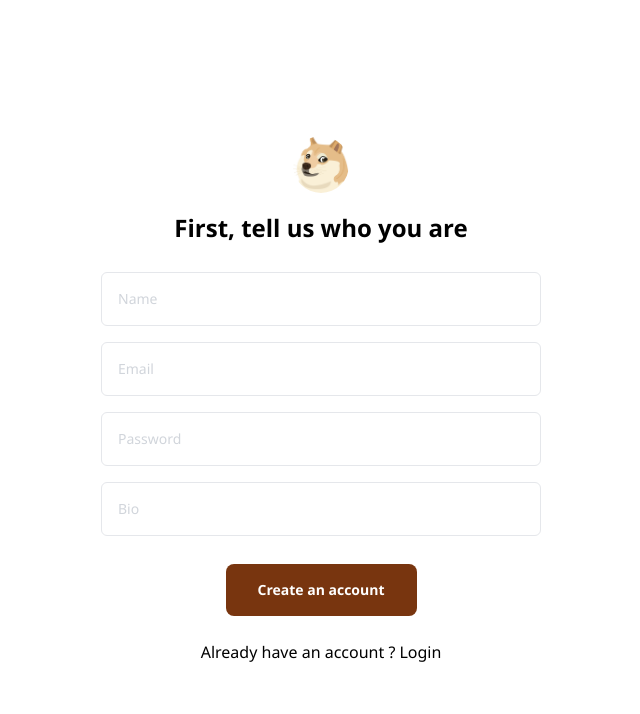
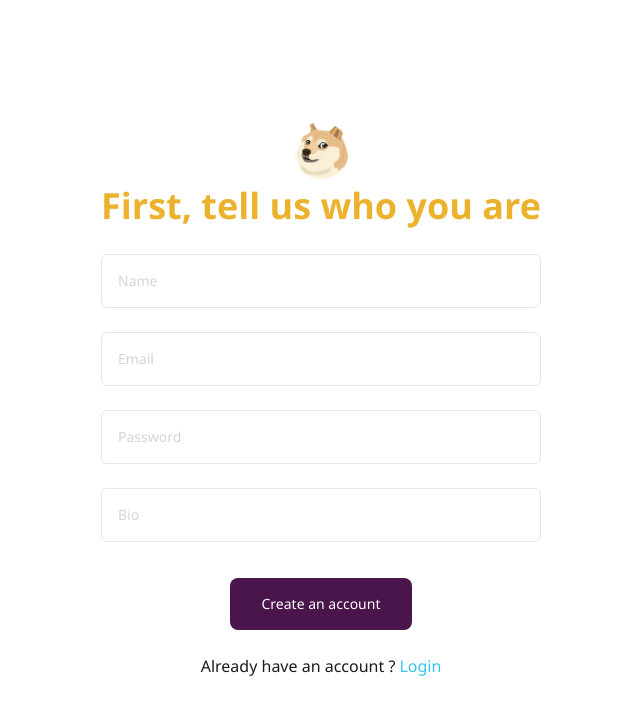
Before and after one commit to YumeT023/chat-app, a Next.js app: page /sign-up in a window 1280 px wide. Shown: the top 714 px of the page, without its empty margins (319-959 px from the left). Built offline with nearby package versions, Linux system fonts and the light colour scheme; no server answers.

Commit message:
feat: slack-yy auth components

```diff
--- a/src/modules/auth/components/AuthForm.tsx
+++ b/src/modules/auth/components/AuthForm.tsx
@@ -29,11 +29,13 @@ export const AuthForm = ({
   return (
     <Flex fullSize center>
       <form onSubmit={handleSubmit} className="w-[30rem] rounded-xl p-5 bg-white">
-        <div className="flex justify-center">
+        <div className="flex justify-center mb-2">
           <Avatar src={doge} />
         </div>
 
-        <div className="text-center text-2xl py-5 font-semibold">{title}</div>
+        <div className="text-center text-4xl pb-3 font-bold text-accent-300">
+          {title}
+        </div>
 
         <div className="w-full pt-2 pb-3">{children}</div>
 
@@ -41,9 +43,9 @@ export const AuthForm = ({
           <Button loading={isLoading}>{submitLabel}</Button>
         </div>
 
-        <div className="text-center pt-6">
+        <div className="text-center pt-6 text-primary-dark">
           <span className="mr-1">{text}</span>
-          <Link href={to} className="hover:underline">
+          <Link href={to} className="hover:underline text-accent-100">
             {label}
           </Link>
         </div>
--- a/src/modules/auth/components/Login.tsx
+++ b/src/modules/auth/components/Login.tsx
@@ -48,7 +48,7 @@ export const Login = () => {
       <InputField
         disabled={isLoading}
         placeholder="Email"
-        my={2}
+        root="my-2"
         error={`${errors.email?.message ?? ""}`}
         {...register("email")}
       />
@@ -56,7 +56,7 @@ export const Login = () => {
         disabled={isLoading}
         placeholder="Password"
         type="password"
-        my={2}
+        root="my-2"
         error={`${errors.password?.message ?? ""}`}
         {...register("password")}
       />
--- a/src/modules/auth/components/SignUp.tsx
+++ b/src/modules/auth/components/SignUp.tsx
@@ -41,26 +41,26 @@ export const SignUp = () => {
     >
       <InputField
         placeholder="Name"
-        my={2}
+        root="my-2"
         error={`${errors.name?.message ?? ""}`}
         {...register("name")}
       />
       <InputField
         placeholder="Email"
-        my={2}
+        root="my-2"
         error={`${errors.email?.message ?? ""}`}
         {...register("email")}
       />
       <InputField
         placeholder="Password"
+        root="my-2"
         type="password"
-        my={2}
         error={`${errors.password?.message ?? ""}`}
         {...register("password")}
       />
       <InputField
         placeholder="Bio"
-        my={2}
+        root="my-2"
         error={`${errors.bio?.message ?? ""}`}
         {...register("bio")}
       />
--- a/src/modules/layout/components/Container.tsx
+++ b/src/modules/layout/components/Container.tsx
@@ -4,8 +4,8 @@ type ContainerProps = PropsWithChildren<{
   className?: string;
 }>;
 
-export const MainContainer = ({children}: ContainerProps) => {
-  return <div className="h-screen">{children}</div>;
+export const MainContainer = ({children, className}: ContainerProps) => {
+  return <div className={`h-screen ${className}`}>{children}</div>;
 };
 
 export const SidebarPanelContainer = ({children, className = ""}: ContainerProps) => {
--- a/src/ui/button/Button.tsx
+++ b/src/ui/button/Button.tsx
@@ -1,5 +1,6 @@
 import {ButtonHTMLAttributes, DetailedHTMLProps} from "react";
 import {Spinner} from "@/src/ui/loading";
+import clsx from "clsx";
 
 export type ButtonProps = DetailedHTMLProps<
   ButtonHTMLAttributes<HTMLButtonElement>,
@@ -9,11 +10,18 @@ export type ButtonProps = DetailedHTMLProps<
 };
 
 export const Button = ({disabled, loading, children, ...props}: ButtonProps) => {
-  const cn = `flex justify-between items-center gap-3 font-bold outline-none
-    transition duration-200 ease-in-out text-sm py-4 px-8 bg-amber-900 rounded-lg text-white hover:bg-opacity-90 disabled:bg-opacity-70`;
+  const box = `flex justify-between items-center gap-3 outline-none py-4 px-8 rounded-lg bg-primary-100 hover:bg-opacity-95 disabled:bg-opacity-80`;
+  const transition = `transition duration-200 ease-in-out`;
+  const typo = `fon-bold text-sm text-white`;
+
   return (
-    <button data-testid="button" disabled={disabled || loading} className={cn} {...props}>
-      {loading && <Spinner />}
+    <button
+      data-testid="button"
+      disabled={disabled || loading}
+      className={clsx(transition, box, typo)}
+      {...props}
+    >
+      <Spinner className={`${clsx(!loading && "hidden")}`} />
       {children}
     </button>
   );
--- a/src/ui/form/InputField.tsx
+++ b/src/ui/form/InputField.tsx
@@ -1,16 +1,15 @@
 import {ComponentPropsWithoutRef, forwardRef} from "react";
 
 export type InputFieldProps = {
-  my?: number;
   error?: string;
+  root?: string;
 } & ComponentPropsWithoutRef<"input">;
 
 export const InputField = forwardRef<HTMLInputElement, InputFieldProps>(
-  ({className, my = 0, error = null, ...props}, ref) => {
+  ({className, root = "", error = null, ...props}, ref) => {
     const cn = `w-full rounded-md border bg-white py-4 text-sm px-4  placeholder-gray-300 outline-none focus:border-primary focus-visible:shadow-none ${className}`;
-    const margin = `my-${my}`;
     return (
-      <div className={margin}>
+      <div className={root}>
         <input ref={ref} className={cn} data-testid="input-field" {...props} />
         {error !== null && <div className="text-red-600 text-sm py-2 px-2">{error}</div>}
       </div>
--- a/src/ui/loading/Spinner.tsx
+++ b/src/ui/loading/Spinner.tsx
@@ -1,9 +1,11 @@
-export type SpinnerProps = {};
+export type SpinnerProps = {
+  className?: string;
+};
 
-export const Spinner = (props: SpinnerProps) => {
+export const Spinner = ({className = ""}: SpinnerProps) => {
   return (
     <svg
-      className={`animate-spin text-button h-4 w-4`}
+      className={`animate-spin text-button h-4 w-4 ${className}`}
       xmlns="http://www.w3.org/2000/svg"
       fill="none"
       viewBox="0 0 24 24"
```
